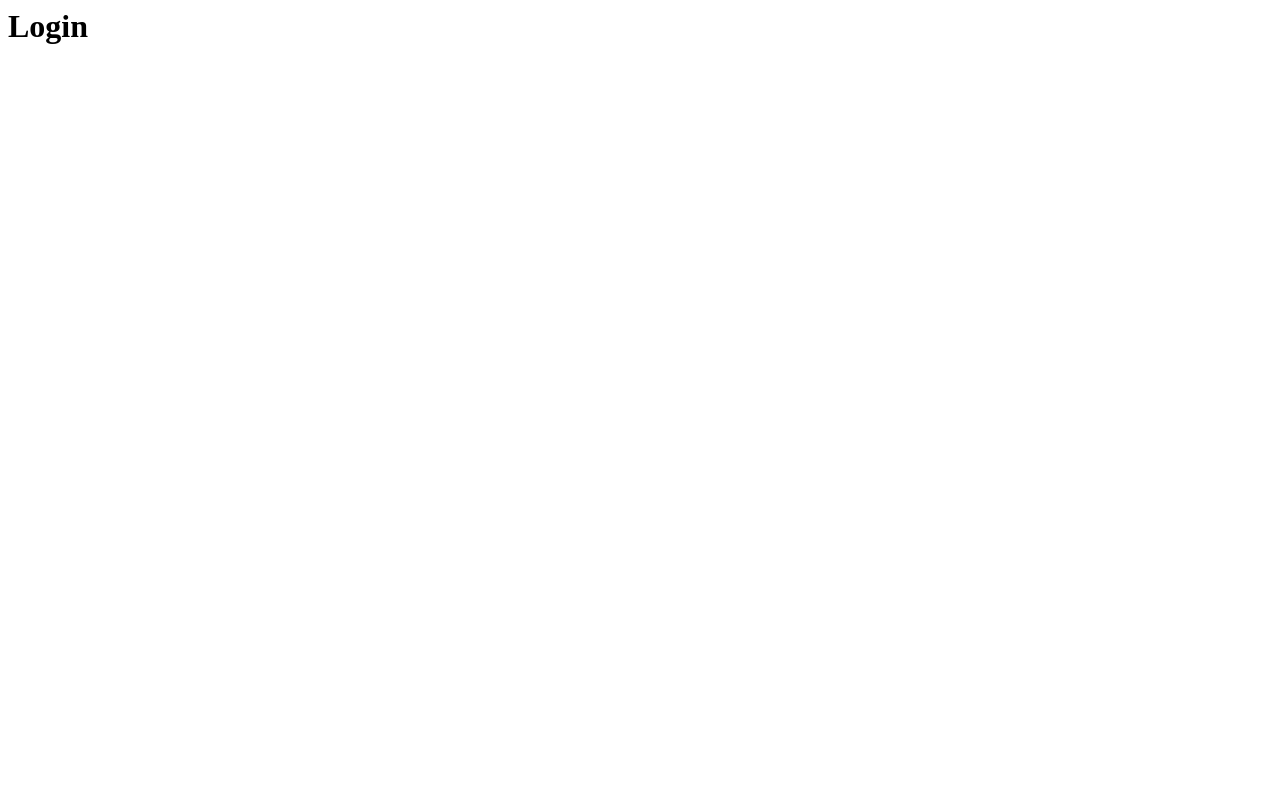
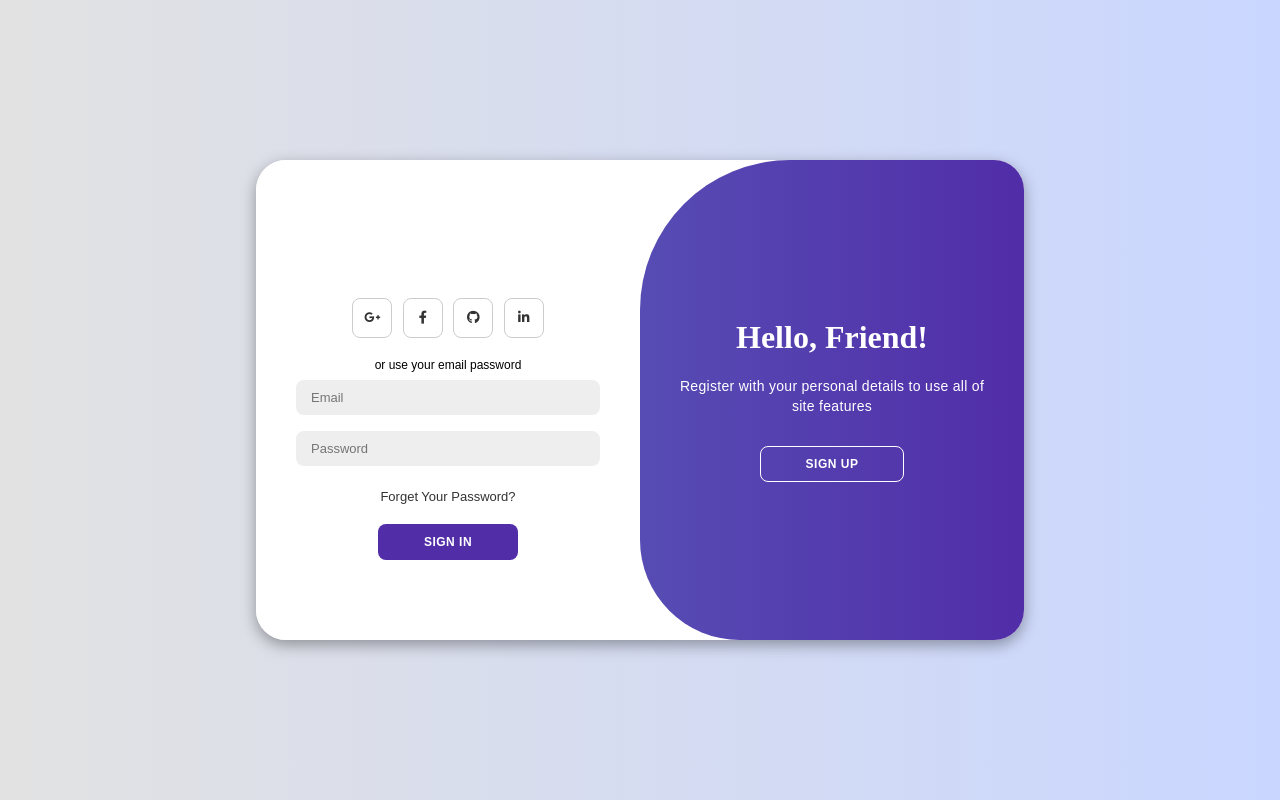
Before and after one commit to SenZmaKi/Bariki, a Flask app: page /login in a window 1280 px wide. Before the commit the page is almost empty. Run offline with Flask 3, Linux system fonts and the light colour scheme.

Commit message:
added login func

```diff
--- a/src/backend/app/app.py
+++ b/src/backend/app/app.py
@@ -14,6 +14,10 @@ def index():
     """Index page"""
     return render_template("index.html")
 
+@app.route("/login")
+def login():
+    """Login page"""
+    return render_template('login.html')
 
 @app.route("/create_user/")
 def create_user():
@@ -27,10 +31,6 @@ def signup():
     return "<h1>Sign Up</h1>"
 
 
-@app.route("/login")
-def login():
-    """Login page"""
-    return "<h1>Login</h1>"
 
 
 @app.route("/dashboard")
--- a/src/backend/app/static/styles.css
+++ b/src/backend/app/static/styles.css
@@ -283,3 +283,215 @@ section#intro {
   }
 
   /* You will need to adjust colors, dimensions, backgrounds, etc., to match your design */
+
+/* LOGIN STYLES*/
+@import url('https://fonts.googleapis.com/css2?family=Montserrat:wght@300;400;500;600;700&display=swap');
+
+*{
+    margin: 0;
+    padding: 0;
+    box-sizing: border-box;
+    font-family: 'Montserrat', sans-serif;
+}
+
+body{
+    background-color: #c9d6ff;
+    background: linear-gradient(to right, #e2e2e2, #c9d6ff);
+    display: flex;
+    align-items: center;
+    justify-content: center;
+    flex-direction: column;
+    height: 100vh;
+}
+
+.container{
+    background-color: #fff;
+    border-radius: 30px;
+    box-shadow: 0 5px 15px rgba(0, 0, 0, 0.35);
+    position: relative;
+    overflow: hidden;
+    width: 768px;
+    max-width: 100%;
+    min-height: 480px;
+}
+
+.container p{
+    font-size: 14px;
+    line-height: 20px;
+    letter-spacing: 0.3px;
+    margin: 20px 0;
+}
+
+.container span{
+    font-size: 12px;
+}
+
+.container a{
+    color: #333;
+    font-size: 13px;
+    text-decoration: none;
+    margin: 15px 0 10px;
+}
+
+.container button{
+    background-color: #512da8;
+    color: #fff;
+    font-size: 12px;
+    padding: 10px 45px;
+    border: 1px solid transparent;
+    border-radius: 8px;
+    font-weight: 600;
+    letter-spacing: 0.5px;
+    text-transform: uppercase;
+    margin-top: 10px;
+    cursor: pointer;
+}
+
+.container button.hidden{
+    background-color: transparent;
+    border-color: #fff;
+}
+
+.container form{
+    background-color: #fff;
+    display: flex;
+    align-items: center;
+    justify-content: center;
+    flex-direction: column;
+    padding: 0 40px;
+    height: 100%;
+}
+
+.container input{
+    background-color: #eee;
+    border: none;
+    margin: 8px 0;
+    padding: 10px 15px;
+    font-size: 13px;
+    border-radius: 8px;
+    width: 100%;
+    outline: none;
+}
+
+.form-container{
+    position: absolute;
+    top: 0;
+    height: 100%;
+    transition: all 0.6s ease-in-out;
+}
+
+.sign-in{
+    left: 0;
+    width: 50%;
+    z-index: 2;
+}
+
+.container.active .sign-in{
+    transform: translateX(100%);
+}
+
+.sign-up{
+    left: 0;
+    width: 50%;
+    opacity: 0;
+    z-index: 1;
+}
+
+.container.active .sign-up{
+    transform: translateX(100%);
+    opacity: 1;
+    z-index: 5;
+    animation: move 0.6s;
+}
+
+@keyframes move{
+    0%, 49.99%{
+        opacity: 0;
+        z-index: 1;
+    }
+    50%, 100%{
+        opacity: 1;
+        z-index: 5;
+    }
+}
+
+.social-icons{
+    margin: 20px 0;
+}
+
+.social-icons a{
+    border: 1px solid #ccc;
+    border-radius: 20%;
+    display: inline-flex;
+    justify-content: center;
+    align-items: center;
+    margin: 0 3px;
+    width: 40px;
+    height: 40px;
+}
+
+.toggle-container{
+    position: absolute;
+    top: 0;
+    left: 50%;
+    width: 50%;
+    height: 100%;
+    overflow: hidden;
+    transition: all 0.6s ease-in-out;
+    border-radius: 150px 0 0 100px;
+    z-index: 1000;
+}
+
+.container.active .toggle-container{
+    transform: translateX(-100%);
+    border-radius: 0 150px 100px 0;
+}
+
+.toggle{
+    background-color: #512da8;
+    height: 100%;
+    background: linear-gradient(to right, #5c6bc0, #512da8);
+    color: #fff;
+    position: relative;
+    left: -100%;
+    height: 100%;
+    width: 200%;
+    transform: translateX(0);
+    transition: all 0.6s ease-in-out;
+}
+
+.container.active .toggle{
+    transform: translateX(50%);
+}
+
+.toggle-panel{
+    position: absolute;
+    width: 50%;
+    height: 100%;
+    display: flex;
+    align-items: center;
+    justify-content: center;
+    flex-direction: column;
+    padding: 0 30px;
+    text-align: center;
+    top: 0;
+    transform: translateX(0);
+    transition: all 0.6s ease-in-out;
+}
+
+.toggle-left{
+    transform: translateX(-200%);
+}
+
+.container.active .toggle-left{
+    transform: translateX(0);
+}
+
+.toggle-right{
+    right: 0;
+    transform: translateX(0);
+}
+
+.container.active .toggle-right{
+    transform: translateX(200%);
+}
```
